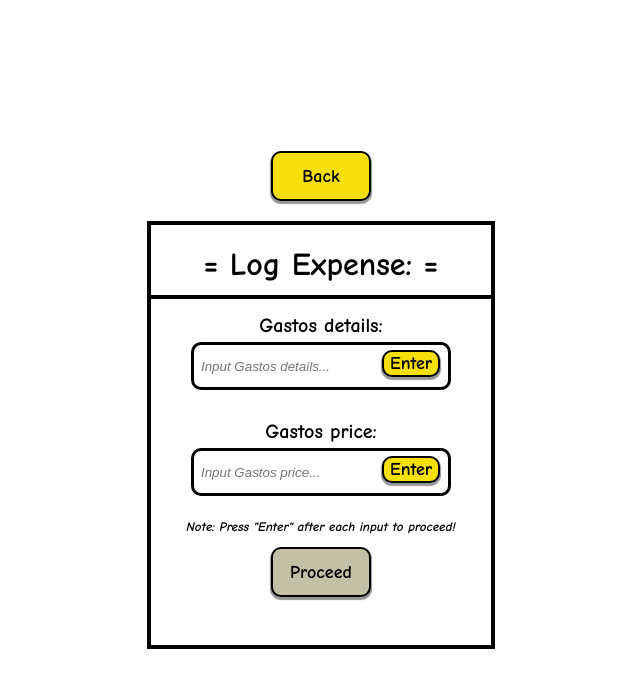
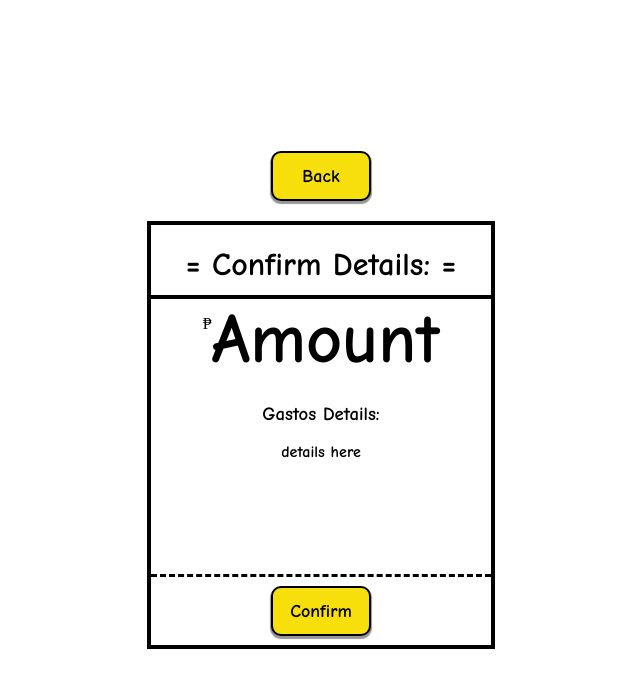
Before and after one commit to RSJR-19/Expense-Tracker, a plain HTML site: page index.html in a window 1280 px wide. Shown: the whole page, without its empty margins (319-959 px from the left). Drawn offline with Linux system fonts and the light colour scheme.

Commit message:
confirm details done

```diff
--- a/index.html
+++ b/index.html
@@ -38,7 +38,7 @@
 </div>
 <div class="overlay-log-one-purpose">
   <p>  Gastos details: </p>
-  <input type="text" placeholder="Input Gastos details..." id="purposeInput" maxlength="60" autocomplete="off">
+  <input type="text" placeholder="Input Gastos details..." id="purposeInput"  autocomplete="off" >
   <div class="enter-purpose" id="purposeInput">
     <button onclick="enterPurpose()">Enter</button>
   </div>
@@ -61,6 +61,36 @@
 
   </div>
   <div id="full-screen-overlay-two">
+    <div id="back-button-two" onclick="backToFirst()">
+      <button>Back</button>
+    </div>
+
+    <div id="overlay-log-two-box">
+
+      <div class="confirm-title">
+        <h1>= Confirm Details: =</h1>
+
+
+      </div>
+      <div id="amountDetailsBox">
+      <div class="amount-space">
+        <p>₱</p>
+        <h1 id="confirm-amount">Amount</h1>
+
+      </div>
+      <div class="details-space">
+        <h3>Gastos Details: </h3>
+        <h4 id="purpose-details">details here</h4>
+      </div>
+
+    </div>
+    <div id="confirm-btn" onclick="confirmLog()">
+     <button> Confirm</button>
+
+    </div>
+
+
+    </div>
 
   </div>
     <script src="zcript.js"></script>
--- a/style.css
+++ b/style.css
@@ -124,7 +124,7 @@ flex-direction: column;
 justify-content: center;
 align-items: center ;
 gap: 20px;
-display: flex;
+display: none;
 /* change to flex */
 }
 
@@ -339,8 +339,123 @@ transition: all 0.1s ease-in-out;
 height: 100vh;
 width: 100vw;
 background-color: white;
-display: none; /*change to none */
+display: flex; /*change to none */
+justify-content: center;
+flex-direction: column;
+align-items: center;
+gap: 20px;
+
 
 
 
 }
+
+#back-button-two button {
+height: 50px;
+width: 100px ;
+font-family: "Comic Neue";
+font-size: large;
+background-color: rgb(246, 223, 11);
+border-radius: 10px;
+border:2.5px black solid;
+font-weight: bold;
+box-shadow: 0px 2px 1px 1px rgba(0, 0, 0, 0.412);
+transition: all 0.1s ease-in-out;
+
+}
+#back-button-two button:active {
+box-shadow: none;
+transition: 10ms;
+transform: translateY(2px);
+
+
+}
+
+
+#overlay-log-two-box {
+height: 420px;
+width: 340px;
+border: 4px black solid;
+display: flex;
+flex-direction: column;
+}
+
+
+.confirm-title {
+display: flex;
+justify-content: center;
+font-family: "Comic Neue";
+height: 60px;
+border-bottom: 4px solid black;
+padding-bottom: 10px;
+
+
+}
+
+.amount-space {
+width: 100%;
+height: 85px;
+
+display: flex;
+justify-content: center;
+
+
+
+
+
+}
+
+
+.amount-space h1 {
+font-family: "Comic Neue";
+font-size: 70px;
+margin: 0;
+
+
+}
+
+.details-space {
+display: flex;
+
+align-items: center;
+flex-direction: column;
+margin-top: 0;
+width: 100%;
+height: 190px;
+
+font-family:"Comic Neue";
+overflow-y: auto;
+border-bottom: 3px black dashed;
+
+
+}
+
+.details-space h4 {
+margin-top: 0;
+  text-align: center;
+
+}
+
+#confirm-btn {
+width: 100%;
+height: 80px;
+display: flex;
+justify-content: center;
+align-items: center;
+
+
+
+}
+
+#confirm-btn button {
+height: 50px;
+width: 100px ;
+font-family: "Comic Neue";
+font-size: large;
+background-color: rgb(246, 223, 11);
+border-radius: 10px;
+border:2.5px black solid;
+font-weight: bold;
+box-shadow: 0px 2px 1px 1px rgba(0, 0, 0, 0.412);
+transition: all 0.1s ease-in-out;
+}
--- a/zcript.js
+++ b/zcript.js
@@ -6,6 +6,11 @@ let getFullScreenOverlayTwo = document.getElementById("full-screen-overlay-two")
 let getPurposeInput = document.getElementById("purposeInput")
 let getPriceInput = document.getElementById("priceInput")
 let getProceedBtn = document.getElementById("proceedButton");
+let getBackBtn = document.getElementById("back-button");
+let getConfirmAmount = document.getElementById("confirm-amount");
+let getPurposeDetails = document.getElementById("purpose-details");
+let getPurposeAmountBox = document.getElementById("amountDetailsBox");
+
 let purposeInputValue = "";
 let priceInputValue = 0;
 let isPurposeGiven = false;
@@ -43,7 +48,11 @@ purposeInputValue = getPurposeInput.value;
 getPurposeInput.style.border = "3px solid black";
 if (purposeInputValue !== ""){
 isPurposeGiven = true;
+if (isPriceGiven === false){
 getPriceInput.focus();
+}
+
+
 }
 else {
   isPurposeGiven = false;
@@ -61,6 +70,11 @@ if (event.key === "Enter") {
 getPurposeInput.blur()
 }});
 
+getPriceInput.addEventListener("input", () => {
+  if (getPriceInput.value.length > 6) {
+    getPriceInput.value = getPriceInput.value.slice(0,6)}
+  });
+
 
 
 function enterPrice() {
@@ -68,6 +82,10 @@ priceInputValue = getPriceInput.value;
 getPriceInput.style.border = "3px black solid";
 if(priceInputValue > 0){
   isPriceGiven = true;
+  if (isPurposeGiven === false) {
+    getPurposeInput.focus()
+  }
+
 
 }
 else {
@@ -107,20 +125,57 @@ else {
 
 function logExpenseProceed(){
 if (isPurposeGiven === true && isPriceGiven === true){
+  setTimeout(() => {
   getFullScreenOverlayOne.style.display = "none";
   getFullScreenOverlayTwo.style.display = "flex";
-
-
+  priceInputValue = getPriceInput.value;
+  purposeInputValue = getPurposeInput.value;
+  proceedDetails()
+  },160)
 }
 
 else {
-  alert("bugs")
-}
-
   if(isPurposeGiven === false){
     getPurposeInput.focus();
   }
   else if (isPriceGiven === false){
     getPriceInput.focus()
   }
+}}
+
+
+function backToFirst() {
+  setTimeout(() => {
+getFullScreenOverlayTwo.style.display = "none";
+getFullScreenOverlayOne.style.display = "flex";
+getPurposeInput.value = "";
+getPriceInput.value = "";
+isPriceGiven = false;
+isPurposeGiven = false;
+validateProceed();
+  },160)
+
+
+
+
 }
+
+function proceedDetails() {
+  getConfirmAmount.innerHTML = priceInputValue;
+  getPurposeDetails.innerHTML = purposeInputValue;
+
+
+
+}
+
+function confirmLog() {
+  setTimeout (() => {
+getPurposeAmountBox.display //finish this later//
+
+
+  },160)
+
+
+
+
+}
```
